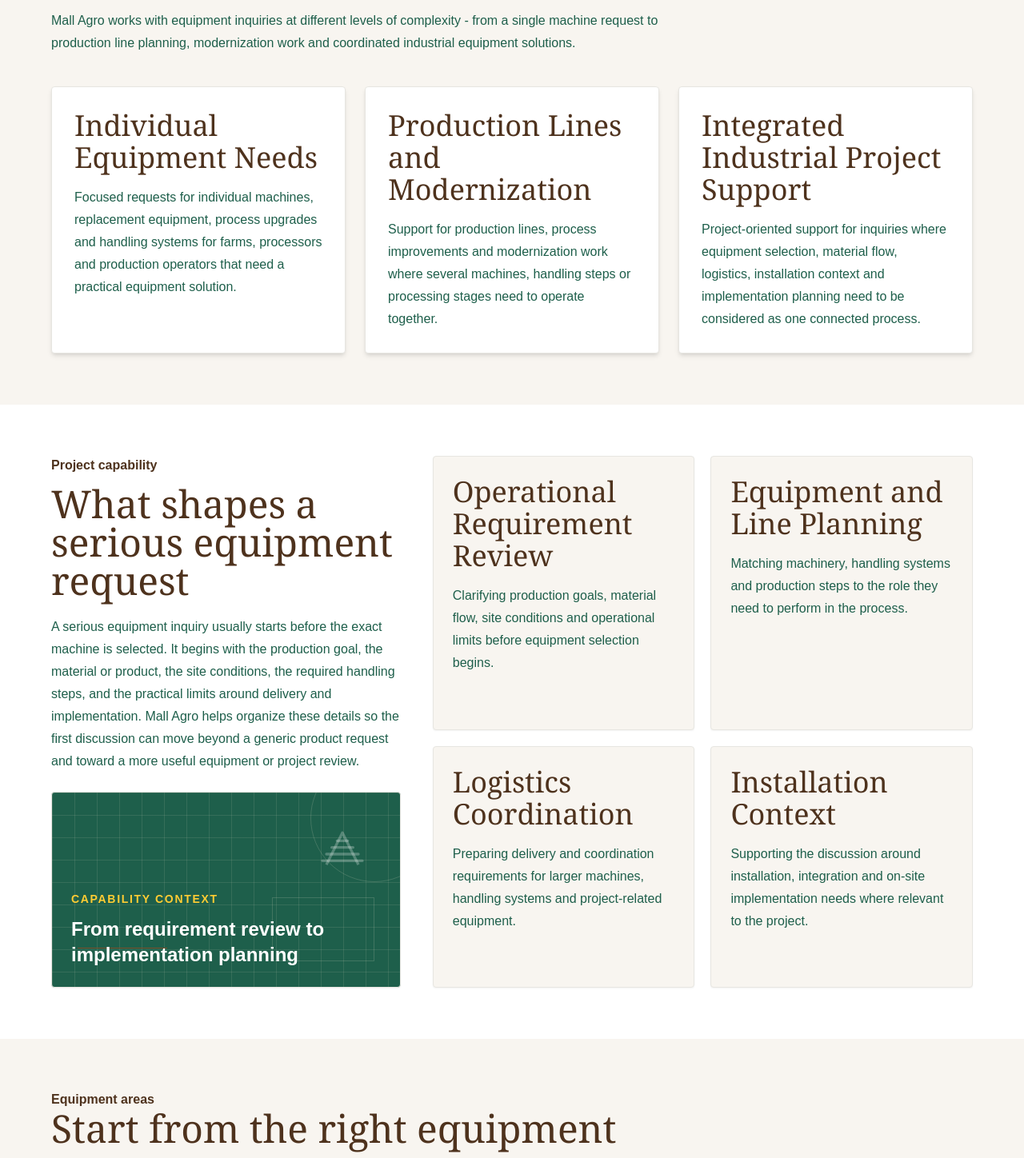
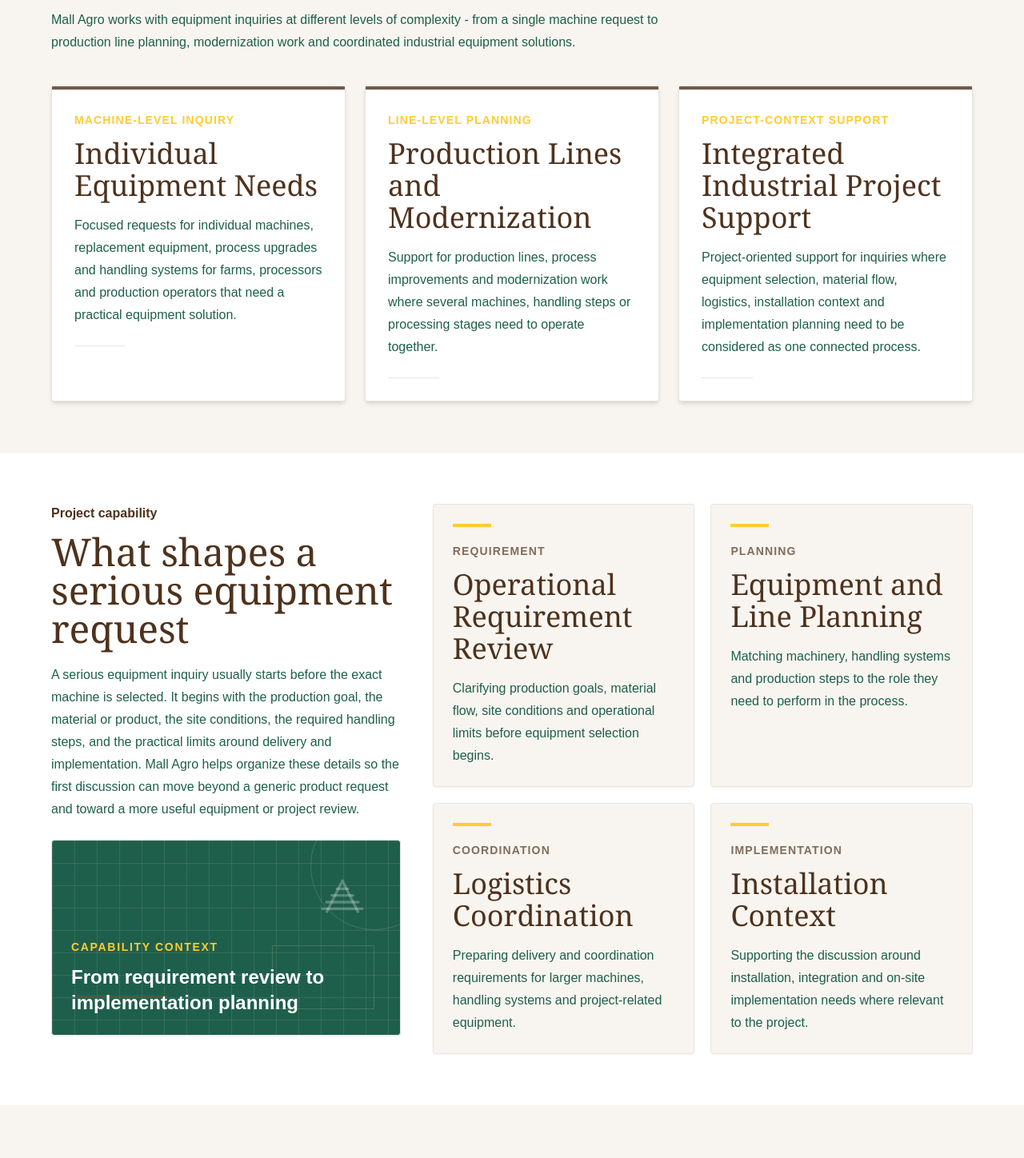
Before and after one commit to GROZILCHO/mall-agro-redesign, a Next.js app: page / in a window 1280 px wide. Shown: the part 1822-3270 px from the top of the page at 80% size. Built offline with nearby package versions, Linux system fonts and the light colour scheme.

Commit message:
refactor: polish homepage visual hierarchy

```diff
--- a/src/app/components/HomepageContentSections.js
+++ b/src/app/components/HomepageContentSections.js
@@ -26,10 +26,10 @@
 
         <div className="min-w-0 border-y border-neutral py-2 lg:col-span-2">
           <div>
-            {content.intro.supportPoints.map((item) => (
+            {content.intro.supportPoints.map((item, index) => (
               <div
                 key={item}
-                className="min-w-0 border-t border-neutral py-4"
+                className={`min-w-0 py-4 ${index > 0 ? 'border-t border-neutral' : ''}`}
               >
                 <p className="body break-words text-base leading-7 [overflow-wrap:anywhere] text-menu md:text-[1rem]">
                   {item}
@@ -68,19 +68,34 @@
           </div>
 
           <div className="grid min-w-0 grid-cols-1 gap-6 lg:grid-cols-3">
-            {content.whatWeSupport.paths.map((path) => (
+            {content.whatWeSupport.paths.map((path, index) => {
+              const pathLabels = [
+                'Machine-level inquiry',
+                'Line-level planning',
+                'Project-context support',
+              ];
+
+              return (
               <article
                 key={path.title}
-                className="flex min-w-0 flex-col rounded border border-neutral bg-white p-7 shadow-md"
+                className="flex min-w-0 flex-col rounded border border-neutral bg-white shadow-md"
               >
-                <h3 className="responsive-h3 break-normal text-primary">
-                  {path.title}
-                </h3>
-                <p className="body mt-4 break-words text-base leading-7 [overflow-wrap:anywhere] text-menu md:text-[1rem]">
-                  {path.body}
-                </p>
+                <div className="h-1 w-full bg-primary/80" aria-hidden="true" />
+                <div className="flex min-w-0 flex-1 flex-col p-7">
+                  <p className="body text-sm font-semibold uppercase tracking-[0.08em] text-accent">
+                    {pathLabels[index]}
+                  </p>
+                  <h3 className="responsive-h3 mt-3 break-normal text-primary">
+                    {path.title}
+                  </h3>
+                  <p className="body mt-4 break-words text-base leading-7 [overflow-wrap:anywhere] text-menu md:text-[1rem]">
+                    {path.body}
+                  </p>
+                  <div className="mt-6 h-px w-16 bg-neutral" aria-hidden="true" />
+                </div>
               </article>
-            ))}
+              );
+            })}
           </div>
         </div>
       </section>
@@ -107,19 +122,32 @@
           </div>
 
           <div className="grid min-w-0 gap-5 sm:grid-cols-2 lg:col-span-3">
-            {content.projectCapabilities.items.map((item) => (
+            {content.projectCapabilities.items.map((item, index) => {
+              const capabilityLabels = [
+                'Requirement',
+                'Planning',
+                'Coordination',
+                'Implementation',
+              ];
+
+              return (
               <article
                 key={item.title}
                 className="min-w-0 rounded border border-neutral bg-gentle p-6 shadow-sm"
               >
-                <h3 className="responsive-h3 break-normal text-primary">
+                <div className="mb-5 h-1 w-12 bg-accent" aria-hidden="true" />
+                <p className="body text-sm font-semibold uppercase tracking-[0.08em] text-primary/70">
+                  {capabilityLabels[index]}
+                </p>
+                <h3 className="responsive-h3 mt-3 break-normal text-primary">
                   {item.title}
                 </h3>
                 <p className="body mt-4 break-words text-base leading-7 [overflow-wrap:anywhere] text-menu md:text-[1rem]">
                   {item.body}
                 </p>
               </article>
-            ))}
+              );
+            })}
           </div>
         </div>
       </section>
@@ -154,15 +182,39 @@
               <p className="body mt-5 break-words text-base leading-7 [overflow-wrap:anywhere]">
                 {content.authority.body}
               </p>
+              <div className="relative mt-6 min-w-0 overflow-hidden rounded border border-white/10 bg-white/[0.05] p-5">
+                <div
+                  className="pointer-events-none absolute inset-0 opacity-[0.12]"
+                  aria-hidden="true"
+                  style={{
+                    backgroundImage:
+                      'linear-gradient(rgba(247,235,212,0.8) 1px, transparent 1px), linear-gradient(90deg, rgba(247,235,212,0.8) 1px, transparent 1px)',
+                    backgroundSize: '24px 24px',
+                  }}
+                />
+                <div className="relative min-w-0">
+                  <p className="body text-sm font-semibold uppercase tracking-[0.08em] text-accent">
+                    Inquiry discipline
+                  </p>
+                  <p className="body mt-3 max-w-xs break-words text-base font-semibold leading-6 text-white">
+                    Structured review before quotation
+                  </p>
+                  <div className="mt-5 grid grid-cols-[1fr_auto_1fr] items-center gap-3" aria-hidden="true">
+                    <div className="h-px bg-white/20" />
+                    <div className="h-2 w-2 rounded-full bg-accent" />
+                    <div className="h-px bg-white/20" />
+                  </div>
+                </div>
+              </div>
             </div>
 
             <div className="grid min-w-0 gap-4 lg:col-span-3">
               {content.authority.items.map((item) => (
                 <div
                   key={item.title}
-                  className="grid min-w-0 gap-3 rounded border border-white/10 bg-white/[0.05] p-5 md:grid-cols-[minmax(14rem,1fr)_2fr]"
+                  className="grid min-w-0 gap-2 rounded border border-white/10 bg-white/[0.05] p-5"
                 >
-                  <h3 className="responsive-h3 break-normal text-white">
+                  <h3 className="responsive-h3 break-words text-white">
                     {item.title}
                   </h3>
                   <p className="body break-words text-base leading-7 [overflow-wrap:anywhere]">
@@ -222,8 +274,20 @@
       </section>
 
       <section className="max-w-full overflow-hidden bg-white px-4 py-16 md:px-10 lg:px-16">
-        <div className="mx-auto grid max-w-6xl min-w-0 gap-8 bg-primary p-7 text-white shadow md:grid-cols-3 md:items-center md:p-8">
-          <div className="min-w-0 md:col-span-2">
+        <div className="relative isolate mx-auto grid max-w-6xl min-w-0 gap-8 overflow-hidden bg-primary p-7 text-white shadow md:grid-cols-3 md:items-center md:p-8">
+          <div
+            className="pointer-events-none absolute inset-0 opacity-[0.08]"
+            aria-hidden="true"
+            style={{
+              backgroundImage:
+                'linear-gradient(rgba(247,235,212,0.85) 1px, transparent 1px), linear-gradient(90deg, rgba(247,235,212,0.85) 1px, transparent 1px)',
+              backgroundSize: '36px 36px',
+            }}
+          />
+          <div className="pointer-events-none absolute -bottom-24 -right-20 h-72 w-72 rounded-full border border-white/10 bg-white/[0.03]" aria-hidden="true" />
+          <div className="pointer-events-none absolute left-8 top-8 h-px w-32 bg-accent/40" aria-hidden="true" />
+
+          <div className="relative z-10 min-w-0 md:col-span-2">
             <p className="body font-semibold text-accent">
               {content.cta.eyebrow}
             </p>
@@ -236,7 +300,7 @@
           </div>
           <Link
             href={content.cta.href}
-            className="button button-md inline-flex min-h-[44px] w-full items-center justify-center self-start text-center sm:w-auto md:justify-self-end"
+            className="button button-md relative z-10 inline-flex min-h-[44px] w-full items-center justify-center self-start text-center sm:w-auto md:justify-self-end"
           >
             {content.cta.label}
           </Link>
--- a/src/app/page.js
+++ b/src/app/page.js
@@ -31,7 +31,7 @@
                             Start from the right equipment area
                         </h2>
                         <p className="body mt-4 break-words text-base leading-7 [overflow-wrap:anywhere] text-menu md:text-[1rem]">
-                            Use the category structure to start from the area that best matches the operation, material flow, production activity or equipment requirement behind your inquiry.
+                            Start with the area that matches the material, operation or production process behind your inquiry - from field-related equipment to grain reception, cleaning, conveying and food production workflows.
                         </p>
                     </div>
 
```
Also changed, not shown: src/lib/content/homepage.js.
